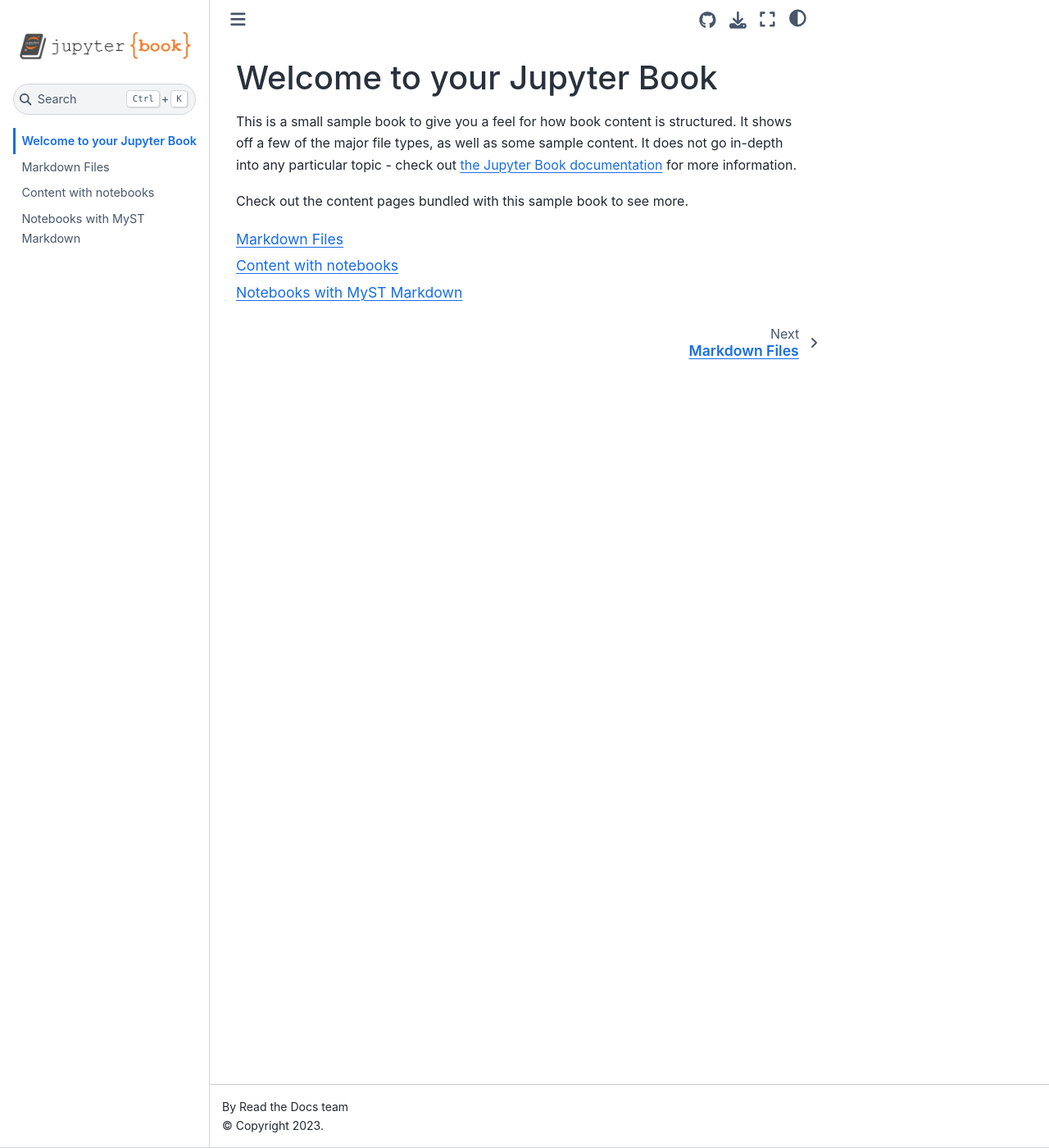
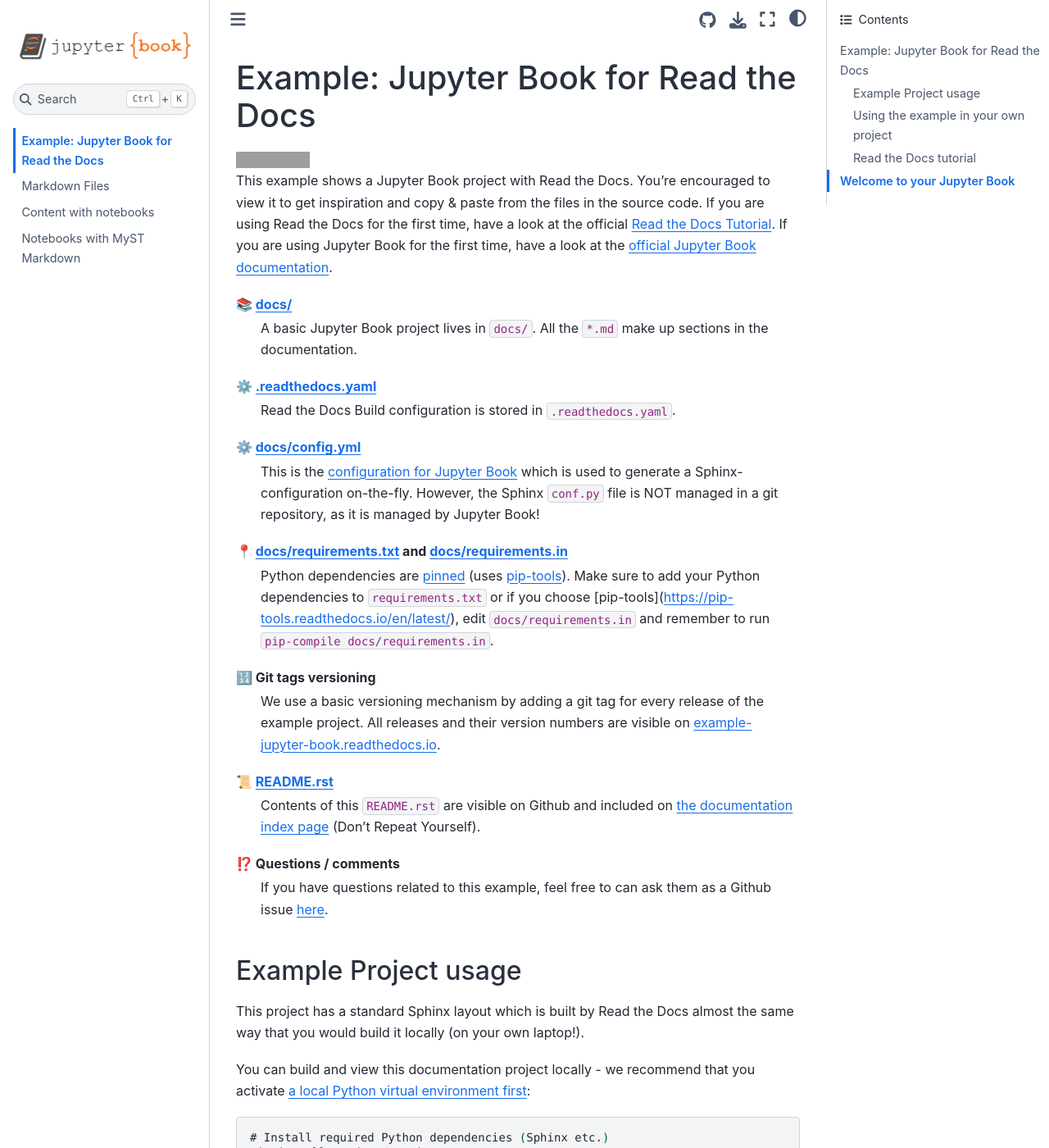
Before and after one commit to readthedocs-examples/example-jupyter-book, a Jupyter Book: the page built from docs/intro.md, in a window 1280 px wide and 1400 px high. Shown: the whole window at 82% size. Built offline with Jupyter Book 1.0.4 settings and Sphinx 7.4.7 and the Sphinx Book theme 1.1.4, drawn with Linux system fonts in a browser that asks for light colours; some of the changed text lies outside the part shown; grey boxes are pictures that could not be loaded.

Commit message:
Include README.rst in Jupyter Book

````diff
--- a/README.rst
+++ b/README.rst
@@ -7,14 +7,14 @@ Example: Jupyter Book for Read the Docs
 
 .. This README.rst should work on Github and is also included in the Sphinx documentation project in docs/ - therefore, README.rst uses absolute links for most things so it renders properly on GitHub
 
-This example shows a Jupyter Book project with Read the Docs. You're encouraged to view it to get inspiration and copy & paste from the files in the source code. If you are using Read the Docs for the first time, have a look at the official `Read the Docs Tutorial <https://docs.readthedocs.io/en/stable/tutorial/index.html>`__.
+This example shows a Jupyter Book project with Read the Docs. You're encouraged to view it to get inspiration and copy & paste from the files in the source code. If you are using Read the Docs for the first time, have a look at the official `Read the Docs Tutorial <https://docs.readthedocs.io/en/stable/tutorial/index.html>`__. If you are using Jupyter Book for the first time, have a look at the `official Jupyter Book documentation <https://jupyterbook.org/en/stable/>`_.
 
 📚 `docs/ <https://github.com/readthedocs-examples/example-jupyter-book/blob/main/docs/>`_
     A basic Jupyter Book project lives in ``docs/``. All the ``*.md`` make up sections in the documentation.
 ⚙️ `.readthedocs.yaml <https://github.com/readthedocs-examples/example-jupyter-book/blob/main/.readthedocs.yaml>`_
     Read the Docs Build configuration is stored in ``.readthedocs.yaml``.
 ⚙️ `docs/config.yml <https://github.com/readthedocs-examples/example-jupyter-book/blob/main/docs/conf.py>`_
-    This is the configuration for Jupyter Book which is used to generate a Sphinx-configuration on-the-fly. However, the Sphinx ``conf.py`` file is NOT managed in a git repository, as it is managed by Jupyter Book!
+    This is the `configuration for Jupyter Book <https://jupyterbook.org/en/stable/customize/config.html>`_ which is used to generate a Sphinx-configuration on-the-fly. However, the Sphinx ``conf.py`` file is NOT managed in a git repository, as it is managed by Jupyter Book!
 📍 `docs/requirements.txt <https://github.com/readthedocs-examples/example-jupyter-book/blob/main/docs/requirements.txt>`_ and `docs/requirements.in <https://github.com/readthedocs-examples/example-jupyter-book/blob/main/docs/requirements.in>`_
     Python dependencies are `pinned <https://docs.readthedocs.io/en/latest/guides/reproducible-builds.html>`_ (uses `pip-tools <https://pip-tools.readthedocs.io/en/latest/>`_). Make sure to add your Python dependencies to ``requirements.txt`` or if you choose [pip-tools](https://pip-tools.readthedocs.io/en/latest/), edit ``docs/requirements.in`` and remember to run ``pip-compile docs/requirements.in``.
 🔢 Git tags versioning
--- a/docs/intro.md
+++ b/docs/intro.md
@@ -1,3 +1,7 @@
+```{eval-rst}
+.. include:: ../README.rst
+```
+
 # Welcome to your Jupyter Book
 
 This is a small sample book to give you a feel for how book content is
````
